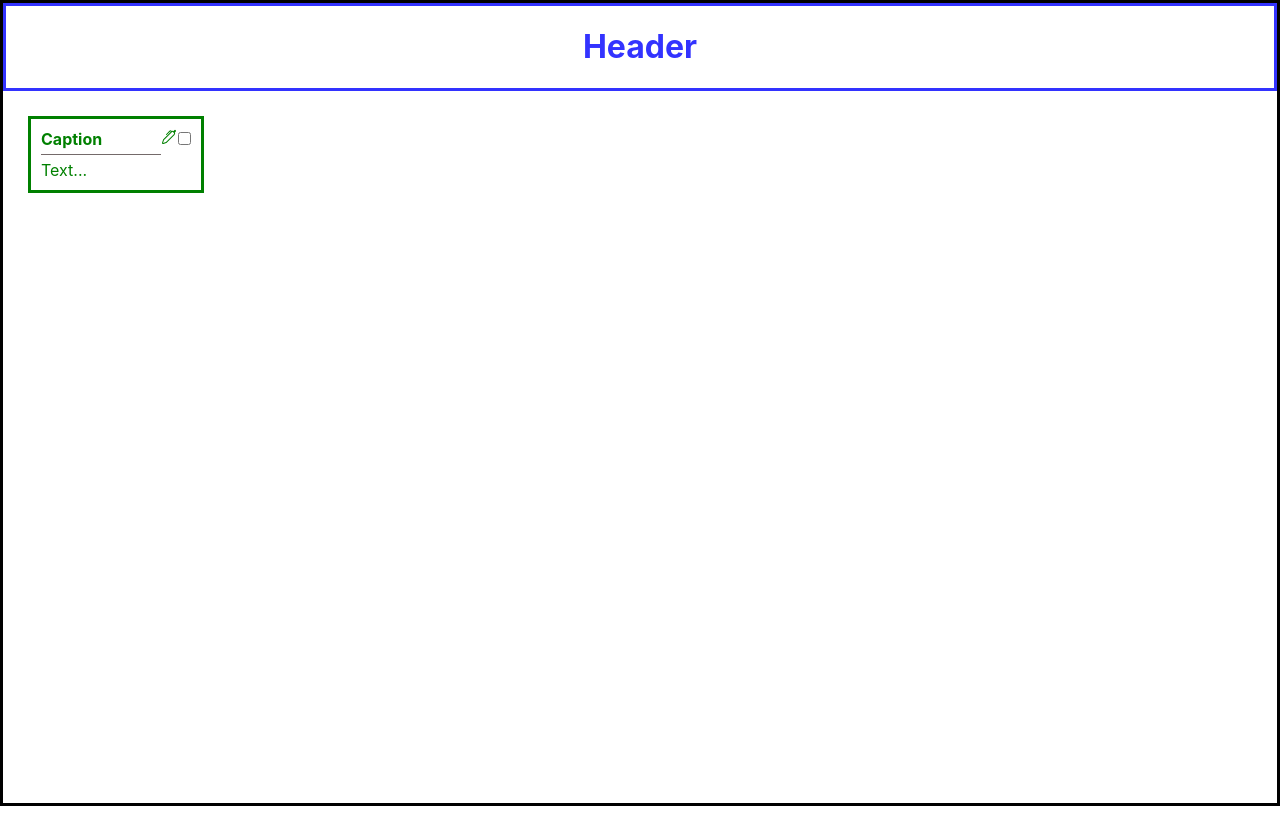
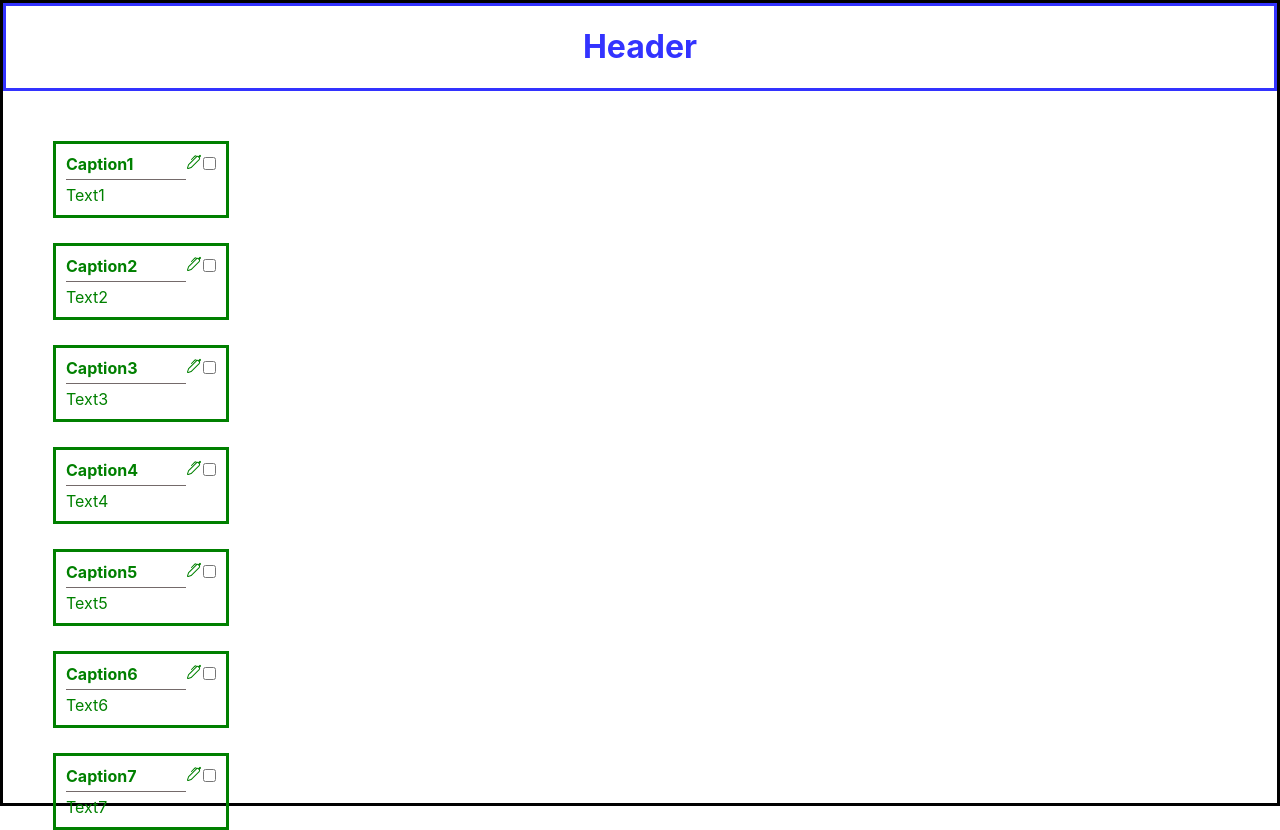
Before and after one commit to ashubenok710/IBA-ReactJS, a React (Create React App) app: page / in a window 1280 px wide. Before the commit the page ends 806 px from the top, so only its background shows below. Built offline with nearby package versions, Linux system fonts and the light colour scheme.

Commit message:
Task4 - added 7 cards

```diff
--- a/src/App.js
+++ b/src/App.js
@@ -23,17 +23,32 @@ class App extends React.Component {
   render() {
     const { header, text } = this.state;
 
+    const data = [
+      { id: 1, headerText: "Caption1", text: "Text1" },
+      { id: 2, headerText: "Caption2", text: "Text2" },
+      { id: 3, headerText: "Caption3", text: "Text3" },
+      { id: 4, headerText: "Caption4", text: "Text4" },
+      { id: 5, headerText: "Caption5", text: "Text5" },
+      { id: 6, headerText: "Caption6", text: "Text6" },
+      { id: 7, headerText: "Caption7", text: "Text7" },
+    ];
+    //const listItems = data.map((d) => <li key={d.name}>{d.name}</li>);
+
+    const listItems = data.map((d) => (
+      <Row className="cardWrapper">
+        <Card key={d.id} headerText={d.headerText} onSetCard={this.setCard}>
+          {d.text}
+        </Card>
+      </Row>
+    ));
+
     return (
       <div className="App">
         <Container className="main-container">
           <Row>
             <Header headerText="Header"></Header>
           </Row>
-          <Row className="cardWrapper">
-            <Card headerText={header} onSetCard={this.setCard}>
-              {text}
-            </Card>
-          </Row>
+          <Row className="cardWrapper">{listItems}</Row>
         </Container>
       </div>
     );
```
